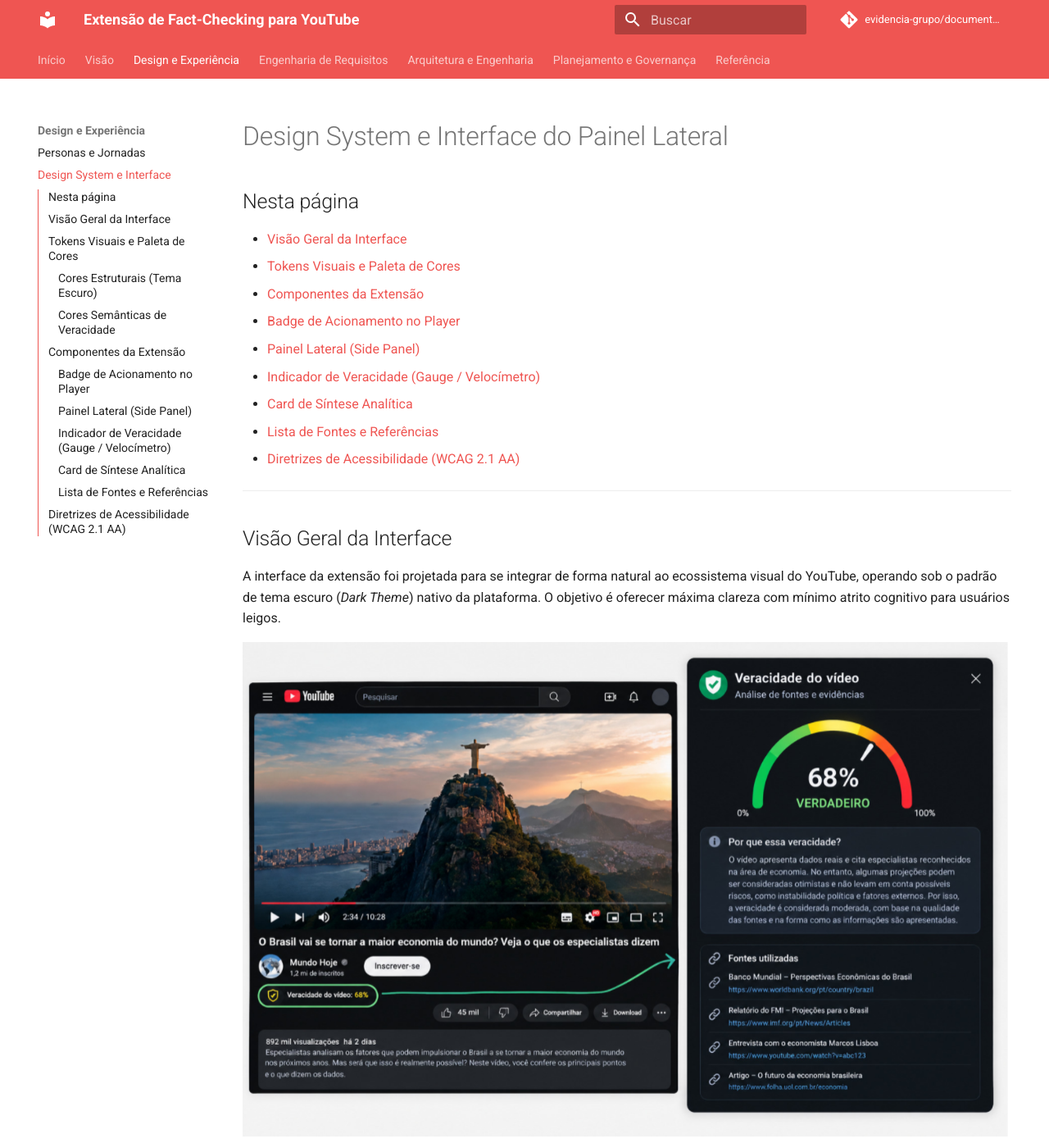
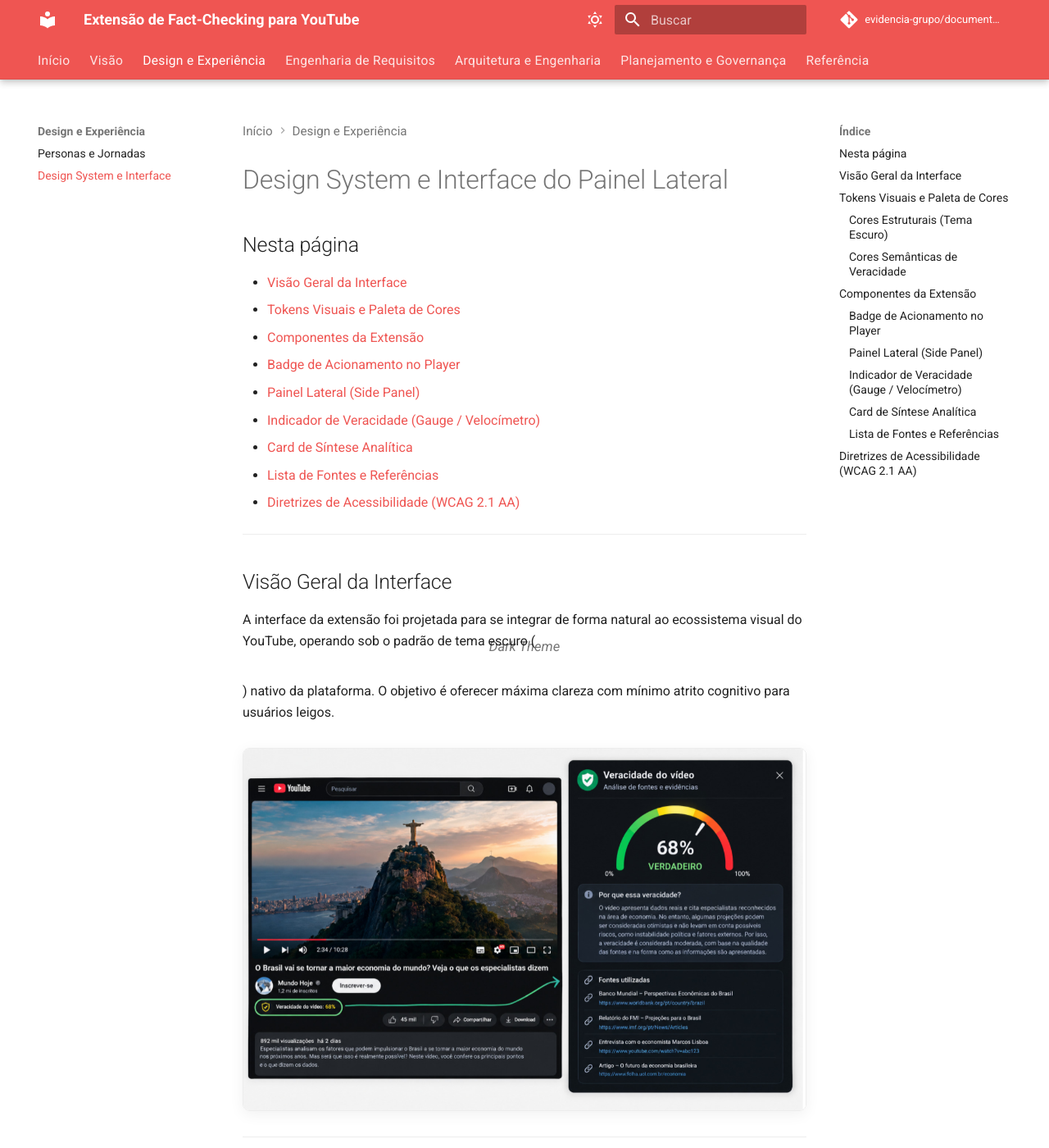
Before and after one commit to evidencia-grupo/documentation, an MkDocs documentation site: the page built from docs/design/design-system.md, in a window 1280 px wide and 1400 px high. Shown: the whole window at 82% size. Built offline with MkDocs 1.6.1 and Material for MkDocs 9.7.7, drawn with Linux system fonts in a browser that asks for light colours; comment, search, counter and statistics services are not loaded; some of the changed text lies outside the part shown.

Commit message:
docs(ui): enhance accessibility, subtle transitions, dark theme and navigation

```diff
--- /dev/null
+++ b/docs/stylesheets/extra.css
@@ -0,0 +1,219 @@
+/* ==========================================================================
+   Estilos Personalizados - Documentação Extensão Fact-Checking YouTube
+   Acessibilidade (WCAG 2.1 AA), Transições Sutis e Qualidade Visual
+   ========================================================================== */
+
+/* 1. Transição Suave e Sutil entre Páginas (navigation.instant) */
+.md-main__inner {
+  animation: subtleFadeIn 0.22s cubic-bezier(0.16, 1, 0.3, 1);
+}
+
+@keyframes subtleFadeIn {
+  0% {
+    opacity: 0.85;
+    transform: translateY(3px);
+  }
+  100% {
+    opacity: 1;
+    transform: translateY(0);
+  }
+}
+
+/* Barra de progresso sutil no topo durante carregamento instantâneo */
+.md-progress {
+  background-color: var(--md-accent-fg-color) !important;
+  height: 2.5px !important;
+  transition: width 0.2s cubic-bezier(0.16, 1, 0.3, 1);
+}
+
+/* Transições suaves para links, abas e botões */
+a,
+button,
+.md-nav__link,
+.md-tabs__link,
+.md-top {
+  transition: color 0.18s ease, background-color 0.18s ease, opacity 0.18s ease, transform 0.18s ease;
+}
+
+/* Respeito a usuários com preferência de movimento reduzido (A11y) */
+@media (prefers-reduced-motion: reduce) {
+  *,
+  *::before,
+  *::after {
+    animation-duration: 0.001ms !important;
+    animation-iteration-count: 1 !important;
+    transition-duration: 0.001ms !important;
+    scroll-behavior: auto !important;
+  }
+}
+
+/* 2. Acessibilidade e Foco Visível (WCAG 2.1 AA - Critério 2.4.7) */
+:focus-visible {
+  outline: 2px solid var(--md-accent-fg-color, #c00) !important;
+  outline-offset: 3px !important;
+  border-radius: 3px;
+}
+
+/* Melhoria no contraste de seleção de texto */
+::selection {
+  background-color: rgba(229, 9, 20, 0.25);
+  color: inherit;
+}
+
+/* 3. Aprimoramento Visual das Imagens e Mockups */
+.md-content figure,
+.md-content p > img {
+  border-radius: 8px;
+  border: 1px solid var(--md-default-fg-color--lightest);
+  box-shadow: 0 4px 18px rgba(0, 0, 0, 0.06);
+  transition: transform 0.24s cubic-bezier(0.16, 1, 0.3, 1), box-shadow 0.24s ease;
+  display: block;
+  margin: 1.5rem auto;
+  max-width: 100%;
+  height: auto;
+}
+
+[data-md-color-scheme="slate"] .md-content figure,
+[data-md-color-scheme="slate"] .md-content p > img {
+  border-color: rgba(255, 255, 255, 0.1);
+  box-shadow: 0 6px 24px rgba(0, 0, 0, 0.45);
+}
+
+.md-content figure:hover,
+.md-content p > img:hover {
+  transform: scale(1.008);
+  box-shadow: 0 8px 24px rgba(0, 0, 0, 0.12);
+}
+
+[data-md-color-scheme="slate"] .md-content figure:hover,
+[data-md-color-scheme="slate"] .md-content p > img:hover {
+  box-shadow: 0 10px 30px rgba(0, 0, 0, 0.65);
+}
+
+/* Legendas de figuras com tipografia refinada e semântica */
+.md-content em,
+.md-content figcaption {
+  display: block;
+  text-align: center;
+  font-size: 0.83rem;
+  font-style: italic;
+  color: var(--md-default-fg-color--light);
+  margin-top: -0.85rem;
+  margin-bottom: 1.5rem;
+  line-height: 1.4;
+}
+
+/* 4. Tabelas Elegantes e Responsivas */
+.md-typeset table:not([class]) {
+  border-collapse: separate;
+  border-spacing: 0;
+  border: 1px solid var(--md-default-fg-color--lightest);
+  border-radius: 6px;
+  overflow: hidden;
+  box-shadow: 0 2px 10px rgba(0, 0, 0, 0.03);
+  margin: 1.5rem 0;
+  font-size: 0.88rem;
+}
+
+.md-typeset table:not([class]) th {
+  background-color: var(--md-default-bg-color--lighter, rgba(0, 0, 0, 0.03));
+  font-weight: 600;
+  border-bottom: 2px solid var(--md-default-fg-color--lightest);
+  letter-spacing: 0.01em;
+}
+
+[data-md-color-scheme="slate"] .md-typeset table:not([class]) th {
+  background-color: rgba(255, 255, 255, 0.04);
+}
+
+.md-typeset table:not([class]) tr:nth-child(even) {
+  background-color: rgba(0, 0, 0, 0.015);
+}
+
+[data-md-color-scheme="slate"] .md-typeset table:not([class]) tr:nth-child(even) {
+  background-color: rgba(255, 255, 255, 0.02);
+}
+
+/* 5. Cartões e Badges de Requisitos */
+.badge-must {
+  background-color: rgba(211, 47, 47, 0.12);
+  color: #c62828;
+  border: 1px solid rgba(211, 47, 47, 0.3);
+  padding: 2px 6px;
+  border-radius: 4px;
+  font-size: 0.75rem;
+  font-weight: 700;
+}
+
+[data-md-color-scheme="slate"] .badge-must {
+  background-color: rgba(239, 83, 80, 0.2);
+  color: #ef9a9a;
+  border-color: rgba(239, 83, 80, 0.4);
+}
+
+.badge-should {
+  background-color: rgba(245, 124, 0, 0.12);
+  color: #e65100;
+  border: 1px solid rgba(245, 124, 0, 0.3);
+  padding: 2px 6px;
+  border-radius: 4px;
+  font-size: 0.75rem;
+  font-weight: 700;
+}
+
+[data-md-color-scheme="slate"] .badge-should {
+  background-color: rgba(255, 167, 38, 0.2);
+  color: #ffcc80;
+  border-color: rgba(255, 167, 38, 0.4);
+}
+
+.badge-in {
+  background-color: rgba(46, 125, 50, 0.12);
+  color: #2e7d32;
+  border: 1px solid rgba(46, 125, 50, 0.3);
+  padding: 2px 6px;
+  border-radius: 4px;
+  font-size: 0.75rem;
+  font-weight: 700;
+}
+
+[data-md-color-scheme="slate"] .badge-in {
+  background-color: rgba(102, 187, 106, 0.2);
+  color: #a5d6a7;
+  border-color: rgba(102, 187, 106, 0.4);
+}
+
+/* 6. Navegação Superior por Abas (Tabs) */
+.md-tabs {
+  border-bottom: 1px solid var(--md-default-fg-color--lightest);
+}
+
+.md-tabs__link {
+  font-size: 0.78rem;
+  font-weight: 500;
+  letter-spacing: 0.02em;
+  opacity: 0.85;
+}
+
+.md-tabs__link--active,
+.md-tabs__link:hover {
+  opacity: 1;
+}
+
+/* 7. Breadcrumbs (navigation.path) */
+.md-path {
+  font-size: 0.76rem;
+  color: var(--md-default-fg-color--light);
+  margin-bottom: 0.5rem;
+}
+
+/* 8. Botão Voltar ao Topo Suave */
+.md-top {
+  border-radius: 50%;
+  box-shadow: 0 4px 12px rgba(0, 0, 0, 0.15);
+  transition: transform 0.2s ease, background-color 0.2s ease;
+}
+
+.md-top:hover {
+  transform: translateY(-2px);
+}
--- a/mkdocs.yml
+++ b/mkdocs.yml
@@ -9,17 +9,46 @@ theme:
   name: material
   language: pt
   palette:
-    - scheme: default
+    # Esquema Claro (detectado automaticamente quando o SO estiver no modo claro)
+    - media: "(prefers-color-scheme: light)"
+      scheme: default
       primary: red
       accent: amber
+      toggle:
+        icon: material/weather-sunny
+        name: Alternar para tema escuro
+    # Esquema Escuro (detectado automaticamente quando o SO estiver no modo escuro)
+    - media: "(prefers-color-scheme: dark)"
+      scheme: slate
+      primary: red
+      accent: amber
+      toggle:
+        icon: material/weather-night
+        name: Alternar para tema claro
+  font:
+    text: Roboto
+    code: Roboto Mono
   features:
+    - navigation.instant
+    - navigation.instant.progress
+    - navigation.instant.preview
+    - navigation.tracking
     - navigation.tabs
+    - navigation.tabs.sticky
     - navigation.sections
     - navigation.expand
+    - navigation.path
     - navigation.top
+    - navigation.footer
     - content.code.copy
-    - toc.integrate
+    - content.code.annotate
+    - toc.follow
+    - search.suggest
     - search.highlight
+    - search.share
+
+extra_css:
+  - stylesheets/extra.css
 
 markdown_extensions:
   - admonition
@@ -33,6 +62,17 @@ markdown_extensions:
         - name: mermaid
           class: mermaid
           format: !!python/name:pymdownx.superfences.fence_code_format
+  - pymdownx.highlight:
+      anchor_linenums: true
+      line_spans: __span
+      pygments_lang_class: true
+  - pymdownx.inlinehilite
+  - pymdownx.tabbed:
+      alternate_style: true
+  - pymdownx.tasklist:
+      custom_checkbox: true
+  - pymdownx.mark
+  - pymdownx.keys
 
 nav:
   - Início: index.md
```
Also changed, not shown: 1 other file.
